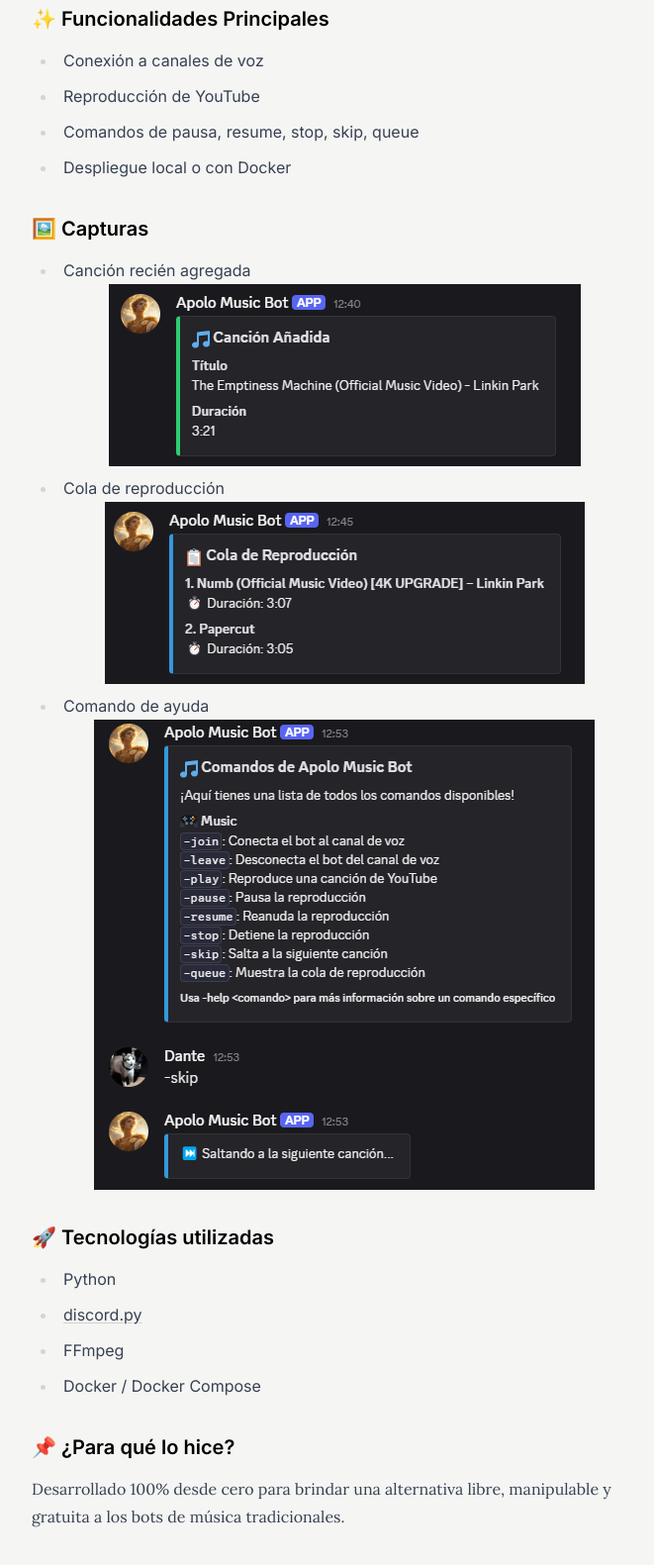
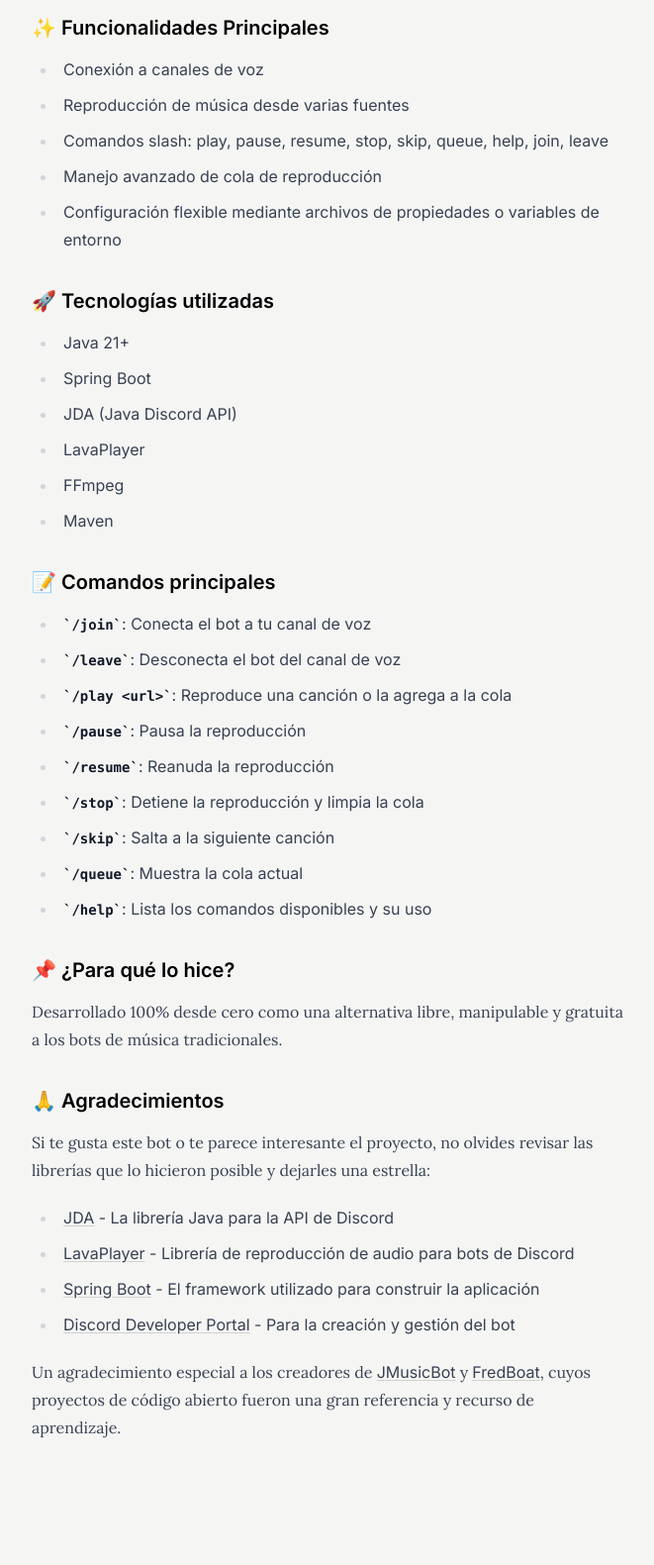
Before and after one commit to DanteZulli/my-portfolio, an Astro site: page /projects/apolo-music-bot in a window 1280 px wide. Shown: the part 881-2462 px from the top of the page at 99% size, without its empty margins (308-969 px from the left). Built offline with nearby package versions, Linux system fonts and the light colour scheme; Astro itself is replaced by a stand-in of ours; a web font is replaced by a local one.

Commit message:
update projects

```diff
--- a/src/content/projects/apolo-music-bot/index.md
+++ b/src/content/projects/apolo-music-bot/index.md
@@ -1,40 +1,59 @@
 ---
 title: "Apolo Music Bot"
 type: "Proyecto Personal"
-description: "Un bot de música autoalojado y rico en funciones para Discord."
+description: "Un bot de música autoalojado y rico en funciones para Discord"
 date: "03-15-2025"
 draft: false
 demoURL: ""
 repoURL: "https://github.com/DanteZulli/apolo-music-bot"
 ---
 
-![Perfil de Apolo Music Bot en Discord](discord-profile-banner.png)
+![Logo de Apolo Music Bot](logo.png)
 
-Bot de música para Discord hecho en Python. Permite reproducir canciones desde YouTube y YouTube Music, manejar una cola de temas y controlar la reproducción por comandos.
+> **Nota:** Esta es la nueva versión de Apolo Music Bot, completamente reescrita en Java. La [versión original en Python](https://github.com/DanteZulli/apolo-music-bot-OLD) fue archivada por diversos motivos (detallados en el README.md del repositorio original).
+
+Apolo Music Bot es un bot de música para Discord, autoalojado y rico en funciones, construido desde cero en Java, aprovechando el ecosistema de Spring y librerías como JDA y LavaPlayer. Permite reproducir canciones desde SoundCloud y otros servicios, manejar una cola de temas y controlar la reproducción mediante comandos slash.
 
 ### ✨ Funcionalidades Principales
 
 - Conexión a canales de voz
-- Reproducción de YouTube
-- Comandos de pausa, resume, stop, skip, queue
-- Despliegue local o con Docker
-
-### 🖼️ Capturas
-
-- Canción recién agregada
-![Canción recién agregada](song-added.png)
-- Cola de reproducción
-![Cola de reproducción](preview-queue.png)
-- Comando de ayuda
-![Comando de ayuda](help-command.png)
+- Reproducción de música desde varias fuentes
+- Comandos slash: play, pause, resume, stop, skip, queue, help, join, leave
+- Manejo avanzado de cola de reproducción
+- Configuración flexible mediante archivos de propiedades o variables de entorno
 
 ### 🚀 Tecnologías utilizadas
 
-- Python
-- discord.py
+- Java 21+
+- Spring Boot
+- JDA (Java Discord API)
+- LavaPlayer
 - FFmpeg
-- Docker / Docker Compose
+- Maven
+
+### 📝 Comandos principales
+
+- `/join`: Conecta el bot a tu canal de voz
+- `/leave`: Desconecta el bot del canal de voz
+- `/play <url>`: Reproduce una canción o la agrega a la cola
+- `/pause`: Pausa la reproducción
+- `/resume`: Reanuda la reproducción
+- `/stop`: Detiene la reproducción y limpia la cola
+- `/skip`: Salta a la siguiente canción
+- `/queue`: Muestra la cola actual
+- `/help`: Lista los comandos disponibles y su uso
 
 ### 📌 ¿Para qué lo hice?
 
-Desarrollado 100% desde cero para brindar una alternativa libre, manipulable y gratuita a los bots de música tradicionales.
+Desarrollado 100% desde cero como una alternativa libre, manipulable y gratuita a los bots de música tradicionales.
+
+### 🙏 Agradecimientos
+
+Si te gusta este bot o te parece interesante el proyecto, no olvides revisar las librerías que lo hicieron posible y dejarles una estrella:
+
+- [JDA](https://github.com/DV8FromTheWorld/JDA) - La librería Java para la API de Discord
+- [LavaPlayer](https://github.com/lavalink-devs/lavaplayer) - Librería de reproducción de audio para bots de Discord
+- [Spring Boot](https://spring.io/projects/spring-boot) - El framework utilizado para construir la aplicación
+- [Discord Developer Portal](https://discord.com/developers/applications) - Para la creación y gestión del bot
+
+Un agradecimiento especial a los creadores de [JMusicBot](https://github.com/jagrosh/MusicBot) y [FredBoat](https://github.com/freyacodes/archived-bot/), cuyos proyectos de código abierto fueron una gran referencia y recurso de aprendizaje.
--- a/src/content/projects/copa-de-reyes/index.md
+++ b/src/content/projects/copa-de-reyes/index.md
@@ -21,7 +21,6 @@
 - Despliegue dockerizado y hosting con alta disponibilidad (99.9%)
 
 ### 🖼️ Capturas
-(Con datos de prueba)
 
 - Inicio - Hero Section
 ![Captura de Pantalla - Inicio - Hero Section](image.png)
```
Also changed, not shown: src/content/projects/apolo-music-bot/discord-profile-banner.png (deleted), src/content/projects/apolo-music-bot/help-command.png (deleted), src/content/projects/apolo-music-bot/preview-queue.png (deleted), src/content/projects/apolo-music-bot/song-added.png (deleted).
